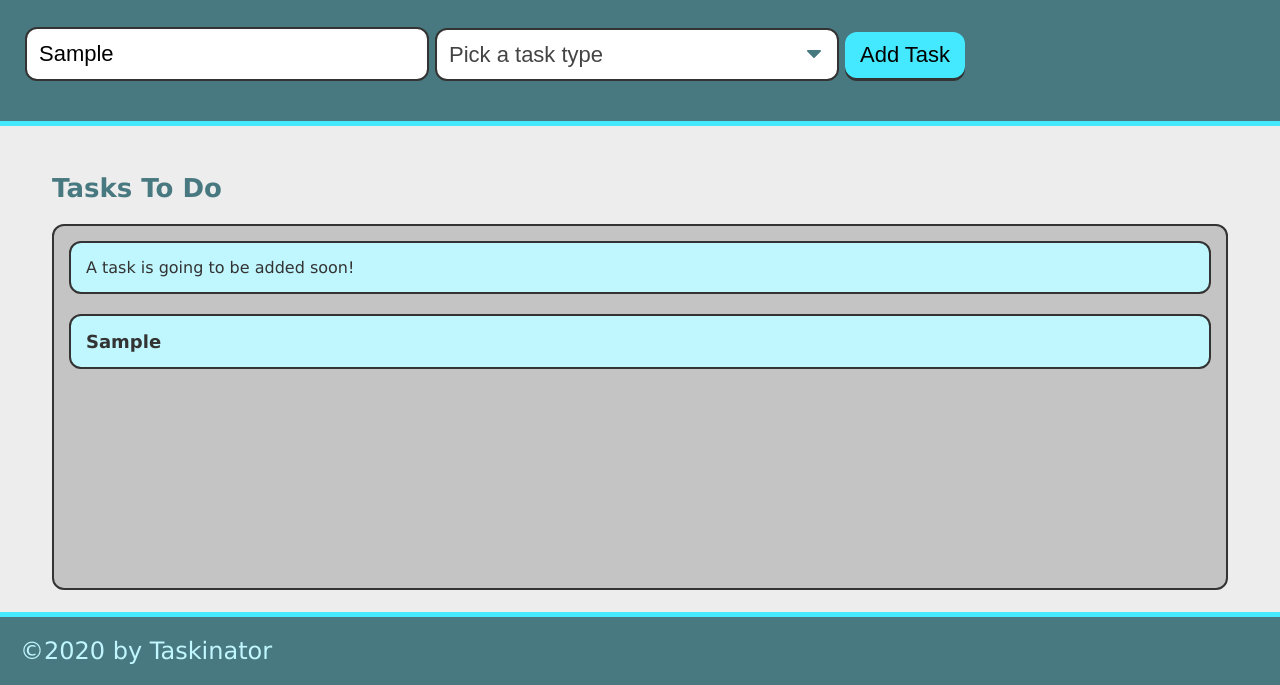
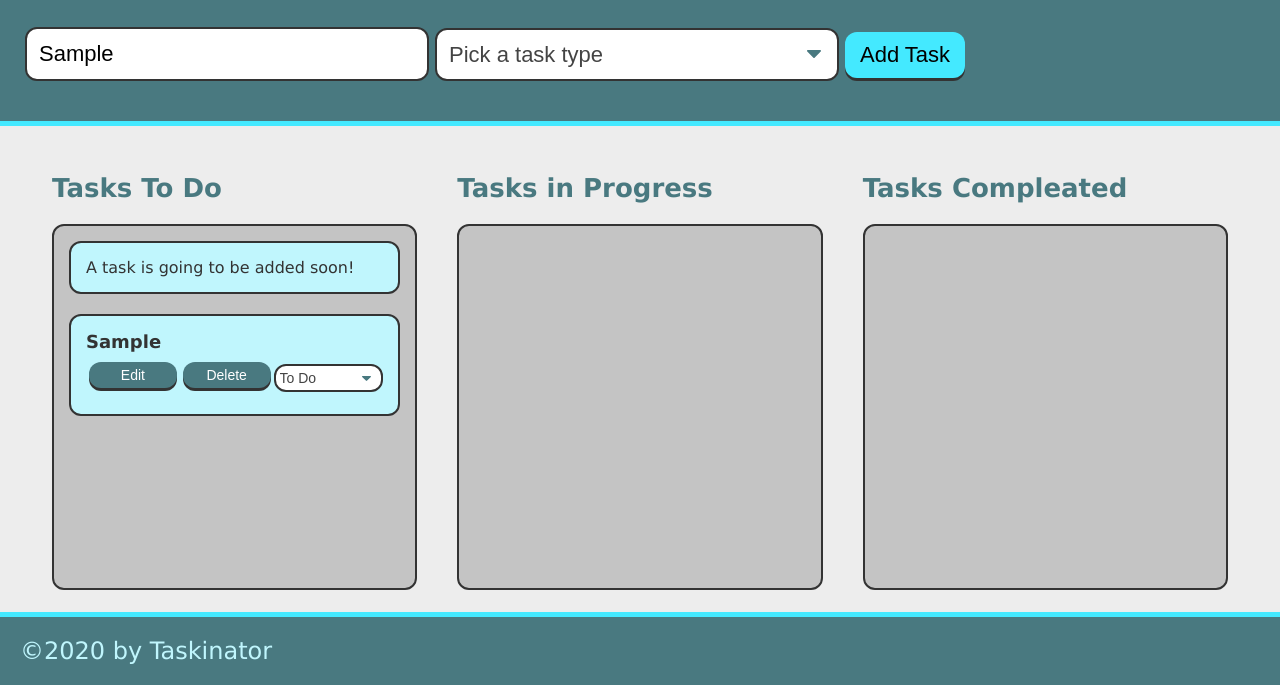
Before and after one commit to awchen85/Taskinator, a plain HTML site: page index.html in a window 1280 px wide. Both pictures are taken after typing "Sample" into the empty fields and a click on the button "Add Task". Shown: the part 115-800 px from the top of the page. Drawn offline with Linux system fonts and the light colour scheme.

Commit message:
added dynamic buttons

```diff
--- a/assets/js/script.js
+++ b/assets/js/script.js
@@ -1,3 +1,5 @@
+var taskIDCounter = 0;
+
 var formEl = document.querySelector("#task-form");
 var tasksToDoEl = document.querySelector("#tasks-to-do");
 
@@ -29,6 +31,8 @@ var createTaskEl = function(taskDataObj) {
 // create list item
     var listItemEl = document.createElement("li");
     listItemEl.className = "task-item";
+//add task id as a custom attribute
+listItemEl.setAttribute("data-list-id", taskIDCounter);
 
 //create div to hold task info and add to list item
     var taskInfoEl = document.createElement("div");
@@ -37,7 +41,55 @@ var createTaskEl = function(taskDataObj) {
 
     listItemEl.appendChild(taskInfoEl);
 
+    var taskActionsEl = createTaskActions(taskIDCounter);
+    listItemEl.appendChild(taskActionsEl);
+
     // add entire list item to list
     tasksToDoEl.appendChild(listItemEl);
+
+    //increase task counter for next unique ID
+    taskIDCounter++;
 }
+
+var createTaskActions = function(taskID) {
+    var actionContainerEl = document.createElement("div");
+    actionContainerEl.className = "task-actions";
+
+    //create edit button
+    var editButtonEl = document.createElement("button");
+    editButtonEl.textContent = "Edit";
+    editButtonEl.className = "btn edit-btn";
+    editButtonEl.setAttribute("data-task-id", taskID);
+
+    actionContainerEl.appendChild(editButtonEl);
+
+    //create delete button
+    var deleteButtonEl = document.createElement("button");
+    deleteButtonEl.textContent = "Delete";
+    deleteButtonEl.className = "btn delete-btn";
+    deleteButtonEl.setAttribute("data-task-id", taskID);
+
+    actionContainerEl.appendChild(deleteButtonEl);
+
+var statusSelectEl = document.createElement("select");
+    statusSelectEl.className = "select-status"
+    statusSelectEl.setAttribute("name", "status-change");
+    statusSelectEl.setAttribute("data-task-id", taskID);
+
+    actionContainerEl.appendChild(statusSelectEl);
+
+    var statusChoices = ["To Do", "In Progress", "Completed"];
+
+    for (var i = 0; i < statusChoices.length; i++) {
+        //create option element
+        var statusOptionEl = document.createElement("option");
+        statusOptionEl.textContent = statusChoices[i];
+        statusOptionEl.setAttribute("value", statusChoices[i]);
+
+        //append to select
+        statusSelectEl.appendChild(statusOptionEl);
+    }
+
+    return actionContainerEl;
+};
 formEl.addEventListener("submit", taskFormHandler);
--- a/index.html
+++ b/index.html
@@ -40,6 +40,17 @@
             <li class="task-item">A task is going to be added soon!</li>
         </ul>
     </section>
+<!-- Tasks In Progress -->
+<section class="task-list-wrapper">
+    <h2 class="list-title">Tasks in Progress</h2>
+    <ul class="task-list" id="tasks-in-progress"></ul>
+</section>
+<!-- Tasks Compleated -->
+<section class="task-list-wrapper">
+    <h2 class="list-title">Tasks Compleated</h2>
+    <ul class="task-list" id="tasks-compleated"></ul>
+</section>
+
 </main>
 <script src="./assets/js/script.js"></script>
 <footer>
```
